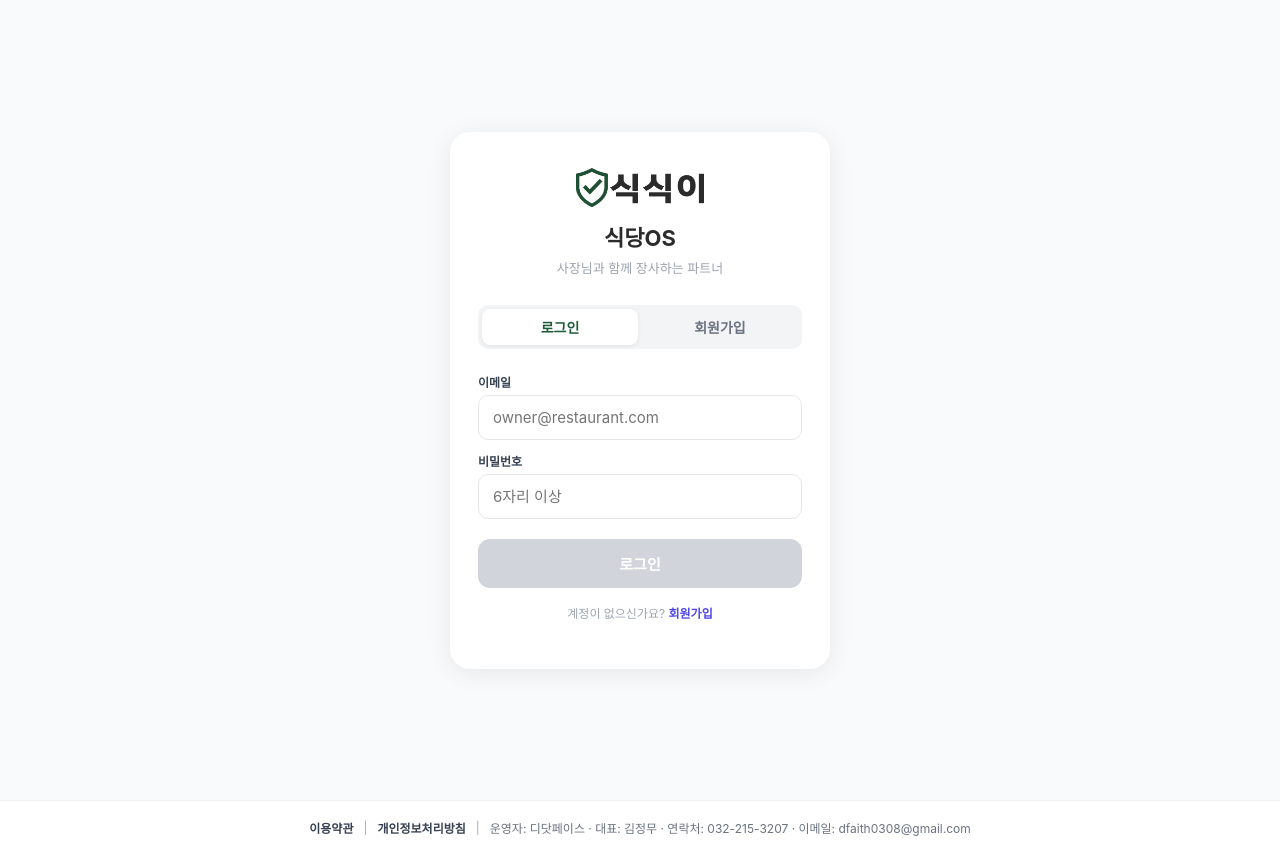
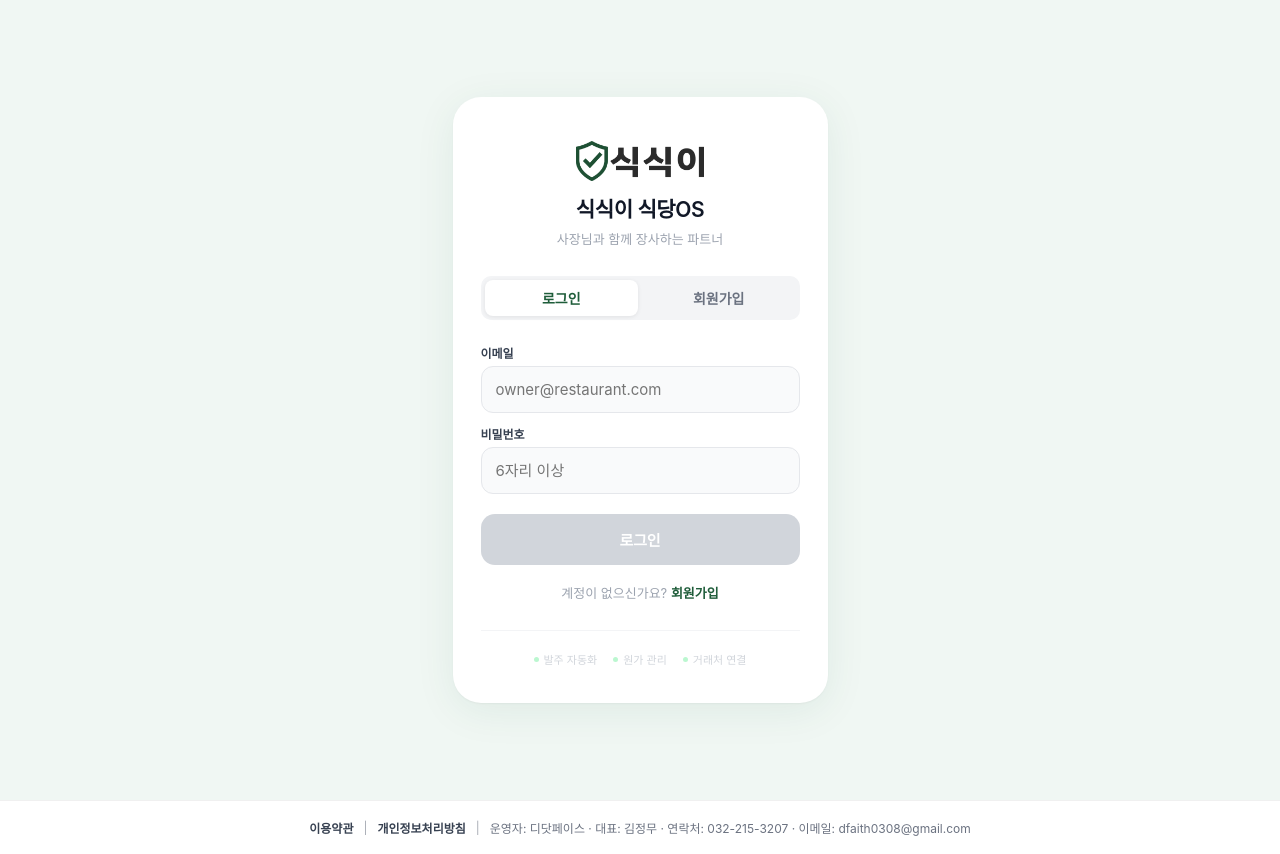
Before and after one commit to dfaith0308/restaurant-os, a Next.js app: page /login in a window 1280 px wide. Built offline with nearby package versions, Linux system fonts and the light colour scheme.

Commit message:
feat: 식당OS 로그인 페이지 디자인 개선
- 배경색 #f0f7f3 (연한 그린 오프화이트)
- 카드 border-radius 28px, 그린 계열 그림자
- 인풋 배경 #f9fafb, 텍스트 색상 #6b7280
- 버튼 border-radius 14px
- 로그인 모드 하단 핵심 가치 3개 추가

```diff
--- a/src/app/(auth)/login/page.tsx
+++ b/src/app/(auth)/login/page.tsx
@@ -15,17 +15,18 @@ type BizNumberStatus = 'idle' | 'checking' | 'available' | 'duplicate' | 'invali
 type EmailCheckStatus = 'idle' | 'checking' | 'invalid' | 'duplicate' | 'available'
 
 const INPUT_STYLE: React.CSSProperties = {
-  width: '100%', padding: '12px 14px',
-  border: '1.5px solid #e5e7eb', borderRadius: 10,
+  width: '100%', padding: '13px 14px',
+  border: '1.5px solid #e5e7eb', borderRadius: 12,
   fontSize: 15, outline: 'none', boxSizing: 'border-box',
-  fontFamily: 'inherit', background: '#fff',
+  fontFamily: 'inherit', background: '#f9fafb',
+  color: '#6b7280',
 }
 
 const BTN: React.CSSProperties = {
-  width: '100%', padding: '14px',
-  border: 'none', borderRadius: 12,
-  fontSize: 15, fontWeight: 700, fontFamily: 'inherit',
-  cursor: 'pointer',
+  width: '100%', padding: '15px',
+  border: 'none', borderRadius: 14,
+  fontSize: 15, fontWeight: 600, fontFamily: 'inherit',
+  cursor: 'pointer', letterSpacing: '-0.01em',
 }
 
 const CHECK_BTN: React.CSSProperties = {
@@ -496,8 +497,8 @@ export default function LoginPage() {
             </>
           ) : (
             <>
-              <h1 style={{ fontSize: 22, fontWeight: 700, color: 'var(--color-text)', margin: '12px 0 0' }}>
-                식당OS
+              <h1 style={{ fontSize: 21, fontWeight: 600, color: '#111827', margin: '12px 0 0', letterSpacing: '-0.02em' }}>
+                식식이 식당OS
               </h1>
               <p style={{ fontSize: 13, color: '#9ca3af', margin: '6px 0 0' }}>
                 사장님과 함께 장사하는 파트너
@@ -929,16 +930,30 @@ export default function LoginPage() {
         </button>
 
         {mode === 'login' && (
-          <p style={{ textAlign: 'center', fontSize: 12, color: '#9ca3af', marginTop: 16 }}>
+          <>
+            <p style={{ textAlign: 'center', fontSize: 13, color: '#9ca3af', marginTop: 18 }}>
               계정이 없으신가요?{' '}
               <button
                 type="button"
                 onClick={() => { setMode('signup'); setError(null) }}
-              style={{ ...LINK_BTN, fontSize: 12 }}
+                style={{ ...LINK_BTN, fontSize: 13, color: '#1f5d3a', fontWeight: 600 }}
               >
                 회원가입
               </button>
             </p>
+            <div style={{
+              display: 'flex', alignItems: 'center', justifyContent: 'center',
+              gap: 16, marginTop: 28, paddingTop: 20,
+              borderTop: '1px solid #f3f4f6',
+            }}>
+              {['발주 자동화', '원가 관리', '거래처 연결'].map(t => (
+                <div key={t} style={{ display: 'flex', alignItems: 'center', gap: 5, fontSize: 11, color: '#d1d5db' }}>
+                  <div style={{ width: 5, height: 5, borderRadius: '50%', background: '#bbf7d0' }} />
+                  {t}
+                </div>
+              ))}
+            </div>
+          </>
         )}
       </Wrapper>
 
@@ -1064,14 +1079,14 @@ function Wrapper({ children, wide }: { children: React.ReactNode; wide: boolean
       style={{
         minHeight: '100vh', display: 'flex',
         alignItems: 'center', justifyContent: 'center',
-        background: '#F9FAFB', padding: '24px 16px',
+        background: '#f0f7f3', padding: '24px 16px',
       }}
     >
       <div
         style={{
-          width: '100%', maxWidth: wide ? 440 : 380,
-          background: '#fff', borderRadius: 20, padding: '36px 28px',
-          boxShadow: '0 4px 24px rgba(0,0,0,0.08)',
+          width: '100%', maxWidth: wide ? 440 : 375,
+          background: '#ffffff', borderRadius: 28, padding: '44px 28px 36px',
+          boxShadow: '0 1px 2px rgba(0,0,0,0.04), 0 8px 40px rgba(31,93,58,0.08)',
         }}
       >
         {children}
```
Lines whose indentation alone changed are shown as unchanged.
